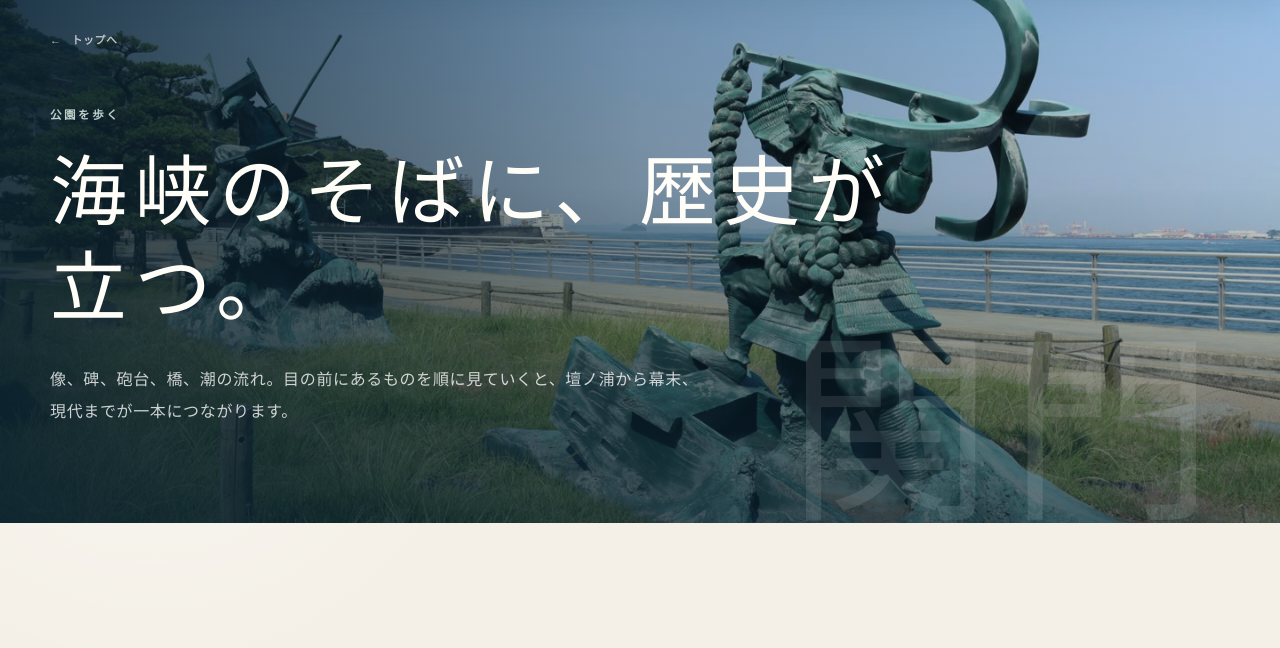
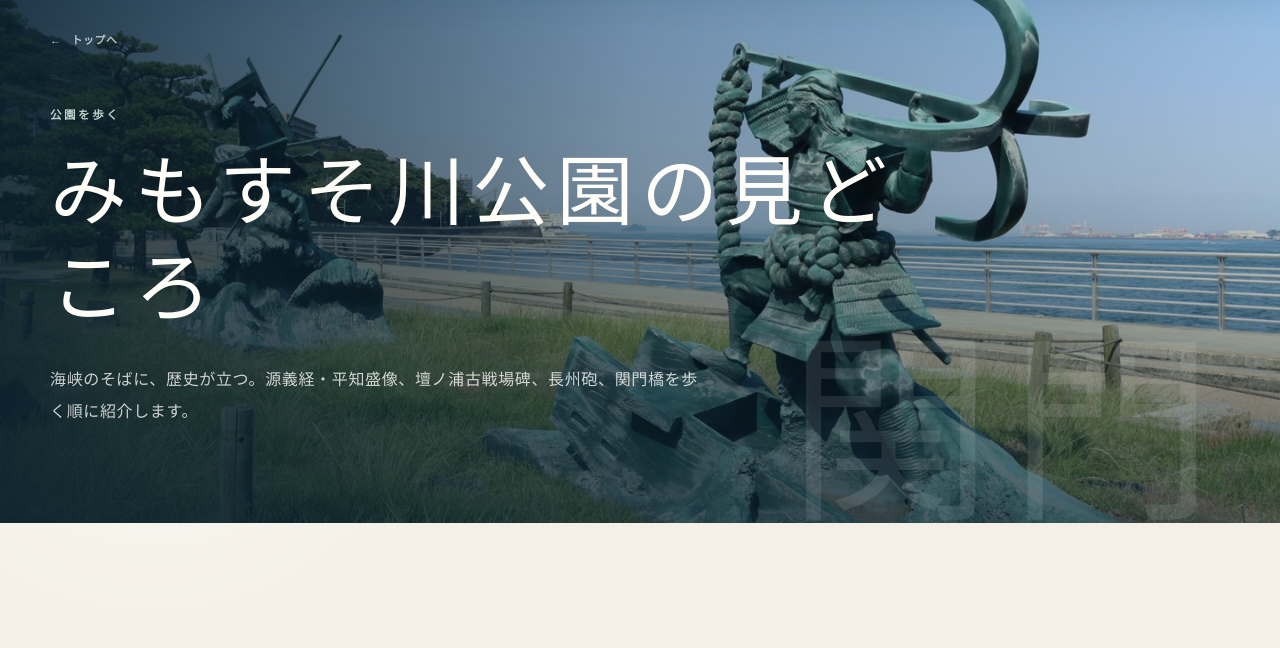
Before and after one commit to n20186005-hash/mimosusogawa, an Astro site: page /park-guide in a window 1280 px wide. Shown: the part 87-735 px from the top of the page. Built offline with nearby package versions, Linux system fonts and the light colour scheme; Astro itself is replaced by a stand-in of ours.

Commit message:
SEO: clarify Japanese page headings for attraction, parking, history and FAQ

```diff
--- a/src/pages/park-guide.astro
+++ b/src/pages/park-guide.astro
@@ -4,8 +4,8 @@ import PageHero from '@/components/PageHero.astro';
 import SectionHeading from '@/components/SectionHeading.astro';
 ---
 
-<Layout title="園内の見どころ" description="源義経・平知盛像、壇ノ浦古戦場碑、長州砲、御裳川碑、関門橋など、みもすそ川公園の見どころを歩く順に紹介します。">
-  <PageHero eyebrow="公園を歩く" title="海峡のそばに、歴史が立つ。" lead="像、碑、砲台、橋、潮の流れ。目の前にあるものを順に見ていくと、壇ノ浦から幕末、現代までが一本につながります。" image="/images/statues-close.jpg" imageAlt="源義経と平知盛の像、関門海峡と関門橋" position="center 55%" />
+<Layout title="みもすそ川公園の見どころ｜源義経・平知盛像・長州砲・関門橋" description="源義経・平知盛像、壇ノ浦古戦場碑、長州砲、御裳川碑、関門橋など、みもすそ川公園の見どころを歩く順に紹介します。">
+  <PageHero eyebrow="公園を歩く" title="みもすそ川公園の見どころ" lead="海峡のそばに、歴史が立つ。源義経・平知盛像、壇ノ浦古戦場碑、長州砲、関門橋を歩く順に紹介します。" image="/images/statues-close.jpg" imageAlt="源義経と平知盛の像、関門海峡と関門橋" position="center 55%" />
 
   <section class="section">
     <div class="shell page-intro">
```
